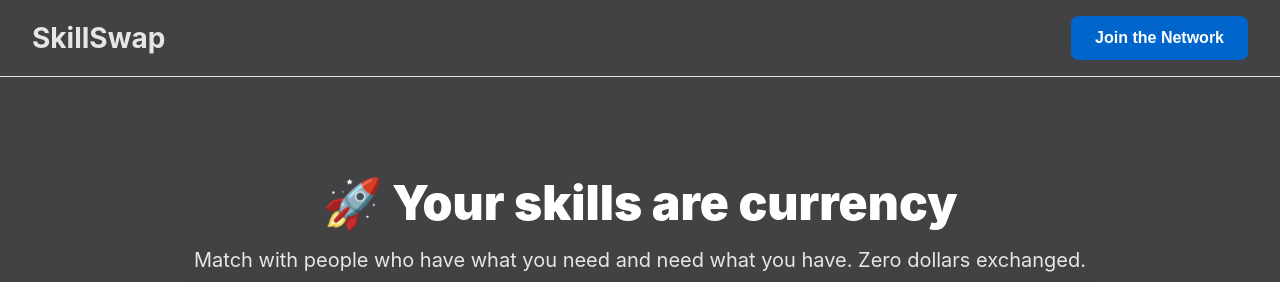
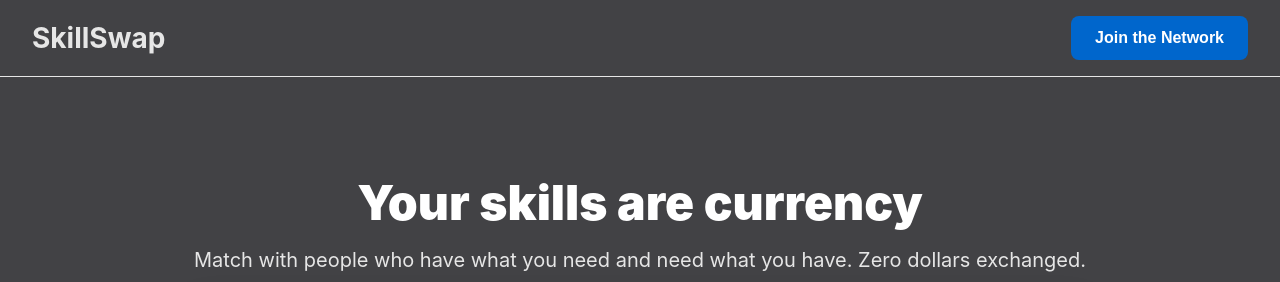
Before and after one commit to edmcclure89/skillswap, a React (Create React App) app: page / in a window 1280 px wide. Shown: the top 282 px of the page. Built offline with nearby package versions, Linux system fonts and the light colour scheme; no server answers; the database is empty.

Commit message:
Remove emoji from headline - Apple minimalist style

```diff
--- a/src/App.jsx
+++ b/src/App.jsx
@@ -77,7 +77,7 @@ function App() {
         textAlign: 'center'
       }}>
         <div style={{ maxWidth: '900px', margin: '0 auto' }}>
-          <h2 style={{ fontSize: '48px', fontWeight: '900', marginBottom: '16px' }}>🚀 Your skills are currency</h2>
+          <h2 style={{ fontSize: '48px', fontWeight: '900', marginBottom: '16px' }}>Your skills are currency</h2>
           <p style={{ fontSize: '20px', color: appleColors.silver, marginBottom: '32px' }}>Match with people who have what you need and need what you have. Zero dollars exchanged.</p>
 
           {/* Search Bar */}
```
